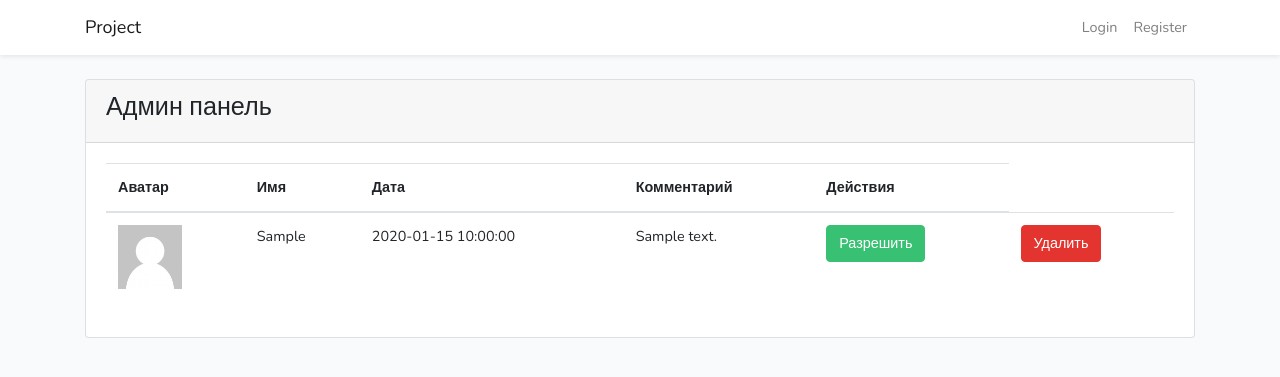
After one commit to artburov/Task-manager, a PHP site: page /admin.php in a window 1280 px wide. The commit adds this page. Shown: the top 377 px of the page. Run offline with PHP 8.4, Linux system fonts and the light colour scheme; tables that the repository leaves empty or names only in its code hold one stand-in row (values such as "Sample post").

Commit message:
added admin panel with possibility to disable/enable and delete any comments.

```diff
--- /dev/null
+++ b/admin.php
@@ -0,0 +1,166 @@
+<?php
+ini_set( 'error_reporting', E_ALL );
+session_start();
+
+//Extracting all comments from DB
+$pdo = new PDO( "mysql:host=localhost; dbname=tasks", "root", "" );
+$sql = 'SELECT * FROM data ORDER BY id DESC';
+$statement = $pdo -> prepare( $sql );
+$statement -> execute();
+$data = $statement -> fetchAll( PDO::FETCH_ASSOC );
+
+?>
+
+<!DOCTYPE html>
+<html lang="en">
+<head>
+    <meta charset="utf-8">
+    <meta name="viewport" content="width=device-width, initial-scale=1">
+
+    <title>Comments</title>
+
+    <!-- Fonts -->
+    <link rel="dns-prefetch" href="//fonts.gstatic.com">
+    <link href="https://fonts.googleapis.com/css?family=Nunito" rel="stylesheet">
+
+    <!-- Styles -->
+    <link href="css/app.css" rel="stylesheet">
+</head>
+<body>
+<div id="app">
+    <nav class="navbar navbar-expand-md navbar-light bg-white shadow-sm">
+        <div class="container">
+            <a class="navbar-brand" href="index.php">
+                Project
+            </a>
+            <button class="navbar-toggler" type="button" data-toggle="collapse" data-target="#navbarSupportedContent"
+                    aria-controls="navbarSupportedContent" aria-expanded="false" aria-label="Toggle navigation">
+                <span class="navbar-toggler-icon"></span>
+            </button>
+
+            <div class="collapse navbar-collapse" id="navbarSupportedContent">
+                <!-- Left Side Of Navbar -->
+                <ul class="navbar-nav mr-auto">
+
+                </ul>
+
+                <!-- Right Side Of Navbar -->
+                <ul class="navbar-nav ml-auto">
+                    <!-- Authentication Links -->
+
+                    <?php if (isset( $_SESSION['user'] )) { ?>
+
+                        <li class="nav-item dropdown">
+                            <a class="nav-link dropdown-toggle" data-toggle="dropdown" href="#"
+                               role="button"><?= $_SESSION['user']; ?></a>
+                            <div class="dropdown-menu">
+                                <a class="dropdown-item" href="/profile.php">Профиль</a>
+                                <div class="dropdown-divider"></div>
+                                <a class="dropdown-item" href="/logout.php">Выход</a>
+                            </div>
+                        </li>
+
+                    <? } else { ?>
+
+                        <!-- Authentication Links on Default-->
+                        <li class="nav-item">
+                            <a class="nav-link" href="login.php">Login</a>
+                        </li>
+                        <li class="nav-item">
+                            <a class="nav-link" href="register.php">Register</a>
+                        </li>
+                    <? } ?>
+                </ul>
+            </div>
+        </div>
+    </nav>
+
+    <main class="py-4">
+        <div class="container">
+            <div class="row justify-content-center">
+                <div class="col-md-12">
+                    <div class="card">
+                        <div class="card-header"><h3>Админ панель</h3></div>
+
+                        <div class="card-body">
+                            <table class="table">
+                                <thead>
+                                <tr>
+                                    <th>Аватар</th>
+                                    <th>Имя</th>
+                                    <th>Дата</th>
+                                    <th>Комментарий</th>
+                                    <th>Действия</th>
+                                </tr>
+                                </thead>
+
+                                <tbody>
+                                <?php foreach ( $data as $status ) { ?>
+
+                                    <tr>
+                                    <td>
+                                        <img src="img/no-user.jpg" alt="" class="img-fluid" width="64"
+                                             height="64">
+                                    </td>
+                                    <td><?= $status['user']; ?></td>
+                                    <td><?= $status['date']; ?></td>
+                                    <td><?= $status['text']; ?>
+                                    </td>
+                                    <td>
+                                    <?php if ($status['hidden'] == 0) { ?>
+                                        <form action="admin_deny.php" method="post">
+                                            <input type="hidden" name="id" value="<?= $status['id']; ?>">
+                                            <button type="submit" name="deny" class="btn btn-warning" value="1">
+                                                Запретить
+                                            </button>
+                                        </form>
+                                        <td>
+                                            <form action="admin_delete.php" method="post">
+                                                <input type="hidden" name="id" value="<?= $status['id']; ?>">
+                                                <button type="submit" name="delete" value="1" class="btn btn-danger"
+                                                        onclick="return confirm('are you sure?')">Удалить
+                                                </button>
+                                            </form>
+                                        </td>
+
+                                    <?php } else { ?>
+                                        <form action="admin_success.php" method="post">
+                                            <input type="hidden" name="id" value="<?= $status['id']; ?>">
+                                            <button type="submit" name="allow" class="btn btn-success" value="0">
+                                                Разрешить
+                                            </button>
+                                        </form>
+                                        <td>
+                                            <form action="admin_delete.php" method="post">
+                                                <input type="hidden" name="id" value="<?= $status['id']; ?>">
+                                                <button type="submit" name="delete" class="btn btn-danger"
+                                                        onclick="return confirm('are you sure?')" value="1">Удалить
+                                                </button>
+                                            </form>
+                                        </td>
+                                        </td>
+                                        </tr>
+
+                                    <?php }
+                                } ?>
+
+                                </tbody>
+                            </table>
+                        </div>
+                    </div>
+                </div>
+            </div>
+        </div>
+    </main>
+</div>
+<script src="https://code.jquery.com/jquery-3.3.1.slim.min.js"
+        integrity="sha384-q8i/X+965DzO0rT7abK41JStQIAqVgRVzpbzo5smXKp4YfRvH+8abtTE1Pi6jizo"
+        crossorigin="anonymous"></script>
+<script src="https://cdnjs.cloudflare.com/ajax/libs/popper.js/1.14.7/umd/popper.min.js"
+        integrity="sha384-UO2eT0CpHqdSJQ6hJty5KVphtPhzWj9WO1clHTMGa3JDZwrnQq4sF86dIHNDz0W1"
+        crossorigin="anonymous"></script>
+<script src="https://stackpath.bootstrapcdn.com/bootstrap/4.3.1/js/bootstrap.min.js"
+        integrity="sha384-JjSmVgyd0p3pXB1rRibZUAYoIIy6OrQ6VrjIEaFf/nJGzIxFDsf4x0xIM+B07jRM"
+        crossorigin="anonymous"></script>
+</body>
+</html>
--- a/index.php
+++ b/index.php
@@ -33,7 +33,7 @@ if (isset( $_COOKIE["auth_cookie"]["email"] )) {
 
 //Regular info extracting from DB
 $pdo = new PDO( "mysql:host=localhost; dbname=tasks", "root", "" );
-$sql = 'SELECT * FROM data ORDER BY id DESC';
+$sql = 'SELECT * FROM data WHERE hidden = "0" ORDER BY id DESC';
 $statement = $pdo -> prepare( $sql );
 $statement -> execute();
 $data = $statement -> fetchAll( PDO::FETCH_ASSOC );
--- a/store.php
+++ b/store.php
@@ -16,7 +16,7 @@ if (empty( $name ) AND empty( $text )) {
     goto end;
 } else {
     $pdo = new PDO( "mysql:host=localhost; dbname=tasks", "root", "" );
-    $sql = "INSERT INTO data (user, text, image, date) VALUES (:name, :text, 'img/no-user.jpg', date_format(current_date(), '%d/%m/%Y'))";
+    $sql = "INSERT INTO data (user, text, image, date, hidden) VALUES (:name, :text, 'img/no-user.jpg', date_format(current_date(), '%d/%m/%Y'), '0')";
     $statement = $pdo -> prepare( $sql );
     $result = $statement -> execute( $_POST );
     if ($result == true) {
```
Also changed, not shown: admin_delete.php (added, +23 -0 lines), admin_deny.php (added, +24 -0 lines), admin_success.php (added, +25 -0 lines), password.php (+6 -4 lines).
